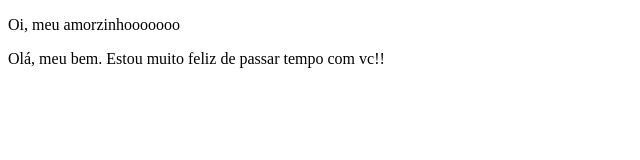
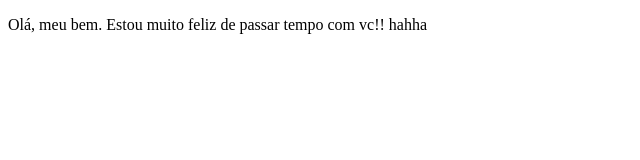
Before and after one commit to Matheus-Galdino/love-gallery, a plain HTML site: page index.html in a window 1280 px wide. Shown: the whole page, without its empty margins (0-640 px from the left). Drawn offline with Linux system fonts and the light colour scheme.

Commit message:
apaguei sua mensagem,pois tinha um erro de digitação

```diff
--- a/index.html
+++ b/index.html
@@ -6,7 +6,6 @@
     <title>Galeria de retrospectiva - Matheus e Beatriz</title>
 </head>
 <body>
-    <p>Oi, meu amorzinhooooooo</p>
-    <p>Olá, meu bem. Estou muito feliz de passar tempo com vc!!</p>
+    <p>Olá, meu bem. Estou muito feliz de passar tempo com vc!! hahha</p>
 </body>
 </html>
```
